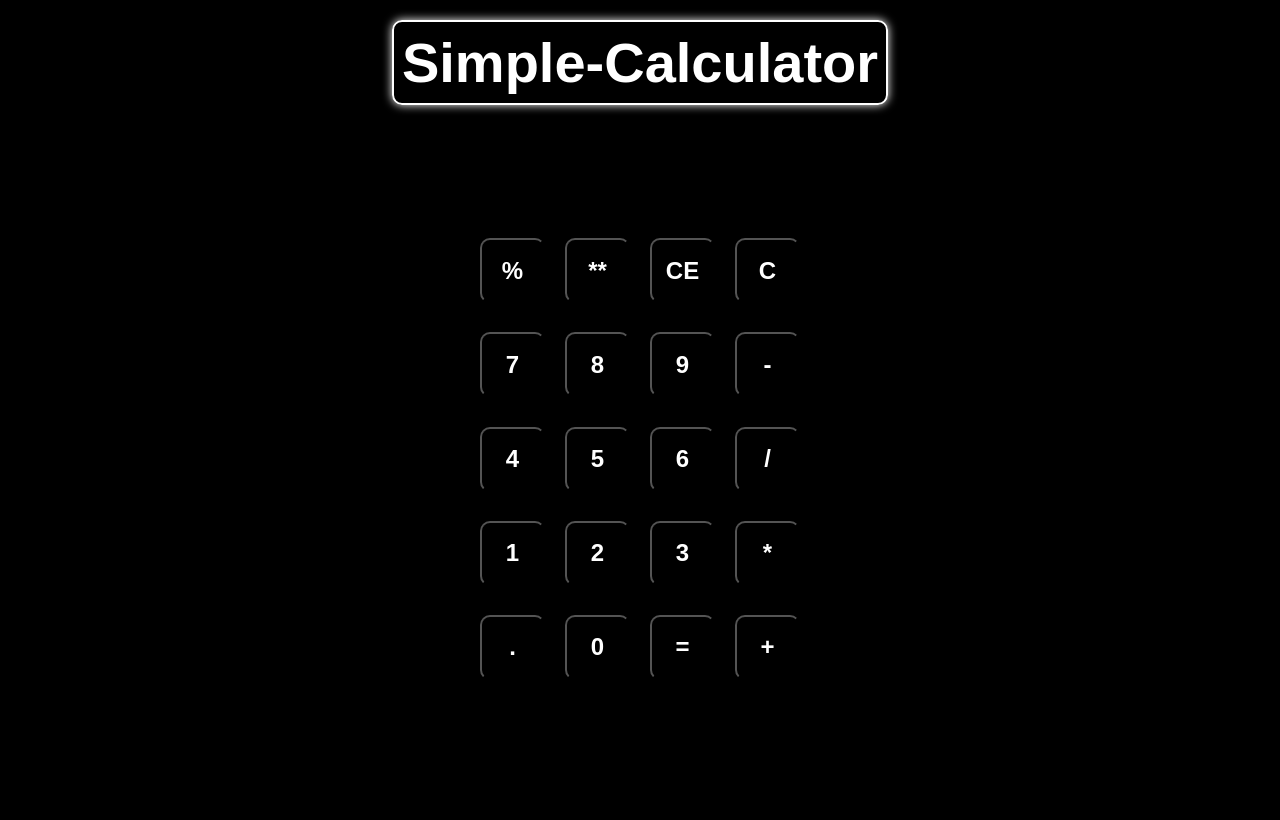
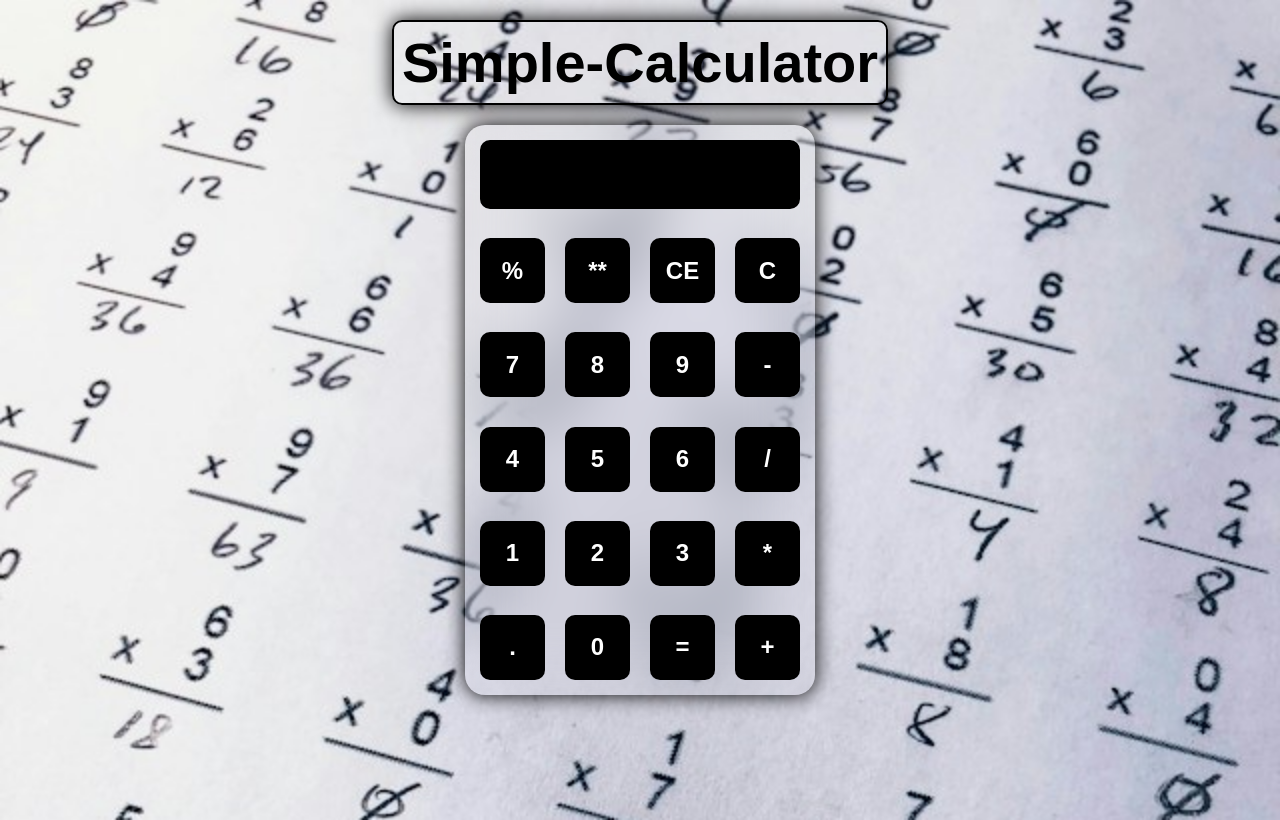
Before and after one commit to buttaakhil/Simple-Calculator, a plain HTML site: page index.html in a window 1280 px wide. Drawn offline with Linux system fonts and the light colour scheme; a web font is replaced by a local one.

Commit message:
Update style.css

```diff
--- a/style.css
+++ b/style.css
@@ -7,6 +7,8 @@
 body{
     height:100vh ;
     background-color: black;
+    background-image: url("background1.jpg");
+    background-size: cover;
 }
 
 
@@ -14,7 +16,8 @@ body{
     height: 540px;
     width: 320px;
     padding: 15px;
-    background-image:url("background.png");
+    background: transparent;
+    backdrop-filter: blur(30px);
     background-size: cover;
     display: flex;
     flex-direction: column;
@@ -22,6 +25,7 @@ body{
     align-items: center;
     margin:10px auto;
     border-radius: 20px;
+    box-shadow: 0px 0px 20px black;
 
 }
 
@@ -31,10 +35,11 @@ h1{
     padding:  8px;
     display: inline;
     border-radius: 10px;
-    border: 2px solid white;
-    box-shadow: 0px 0px 10px white;
+    border: 2px solid black;
+    box-shadow: 0px 0px 20px black;
     transition-duration: 1s;
     transition-timing-function: ease-in-out;
+    color: black;
 }
 
 h1:hover{
@@ -66,9 +71,10 @@ h1:hover{
     display: flex;
     justify-content: center;
     align-items: center;
-    background-color: rgba(0, 0, 0, 0.602);
+    background-color:black;
     border-radius: 10px;
-    box-shadow:0px 0px 5px black;
+    outline: none;
+    border: none;
 }
 
 .operator{
@@ -81,7 +87,7 @@ h1:hover{
     width: 100%;
     border-radius: 20px;
     outline: none;
-    background-color: rgba(0, 0, 0, 0.602);
+    background-color:black;
     border-radius: 10px;
     border: 2px solid black;
     font-size: 24px;
@@ -90,7 +96,7 @@ h1:hover{
 }
 
 .operator:hover{
-    background-color: rgba(255, 0, 0, 0.502);
+    background-color: rgba(255, 0, 0, 0.825);
     transform: scale(1.1);
     box-shadow:0px 0px 5px red;
 }
@@ -101,7 +107,7 @@ h1:hover{
 }
 
 .controls:hover{
-    background-color: black;
+    background-color: rgba(0, 0, 0, 0.501);
     transform: scale(1.1);
     box-shadow:0px 0px 5px black;
 }
@@ -112,7 +118,7 @@ h1:hover{
 }
 
 .operand:hover{
-    background-color: rgba(0, 128, 0, 0.61);
+    background-color: rgba(0, 128, 0, 0.825);
     transform: scale(1.1);
     box-shadow:0px 0px 5px rgb(0, 128, 0);
 }
```
